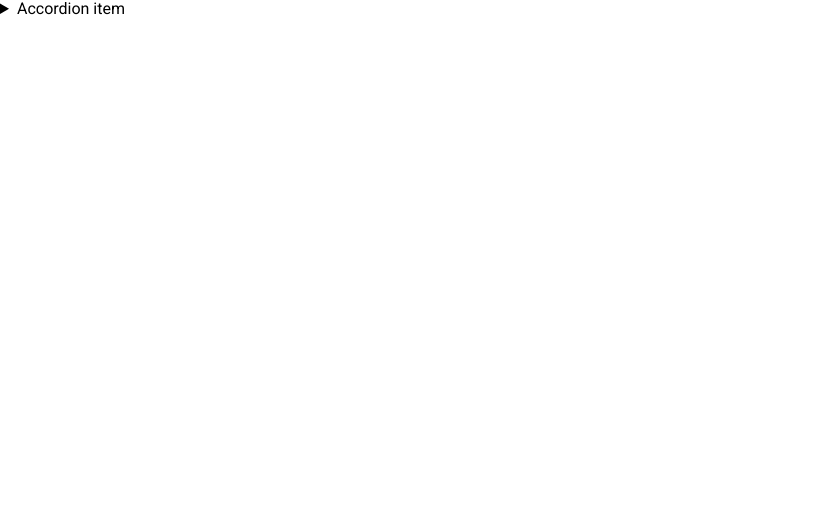
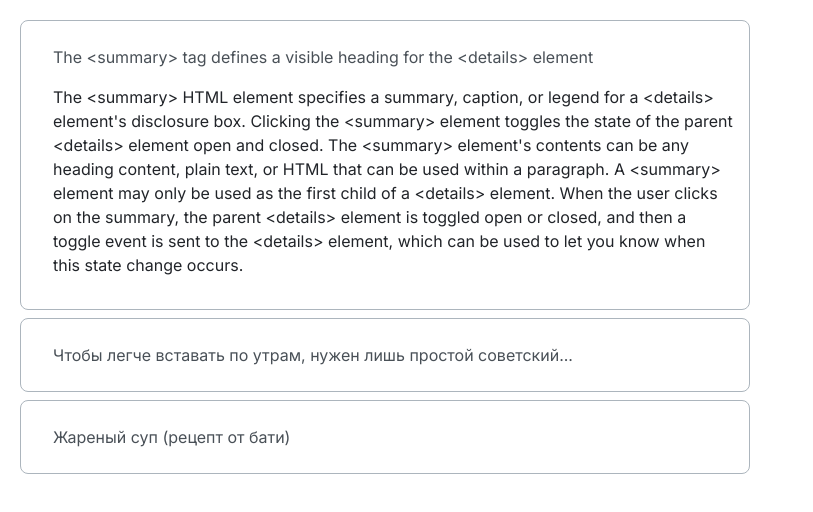
Before and after one commit to js-tasks-ru/htmlcss-20230911-4_ostgerman, a website: page 03-lection1/02-accordion/index.html in a window 1280 px wide. Shown: the whole page, without its empty margins (0-813 px from the left). Drawn offline with Linux system fonts and the light colour scheme.

Commit message:
Add accordion component

```diff
--- a/03-lection1/02-accordion/accordion.css
+++ b/03-lection1/02-accordion/accordion.css
@@ -1 +1,46 @@
-/* Стилизация аккордеона */
+.accordion__item {
+  fill: var(--background);
+  border: 1px solid var(--border);
+  border-radius: 8px;
+  margin-bottom: 8px;
+}
+
+.accordion__item:last-child {
+  margin-bottom: 0;
+}
+
+.accordion__item::-webkit-details-marker {
+  display: none;
+}
+
+.accordion__summary {
+  list-style: none;
+  padding: 24px 16px 24px 32px;
+  color: var(--caption);
+  font-family: Inter;
+  font-size: 16px;
+  font-style: normal;
+  font-weight: 400;
+  line-height: 24px;
+}
+
+.accordion__item[open] .accordion__summary {
+  padding-bottom: 0px;
+}
+
+.accordion__content {
+  margin: 0;
+  padding: 16px 16px 0px 32px;
+
+  color: var(--text);
+  font-family: Inter;
+  font-size: 16px;
+  font-style: normal;
+  font-weight: 400;
+  line-height: 24px;
+  /* 150% */
+}
+
+.accordion__content:last-child {
+  padding-bottom: 32px;
+}
--- /dev/null
+++ b/03-lection1/02-accordion/container.css
@@ -0,0 +1,4 @@
+.container {
+  width: 730px;
+  padding: 20px;
+}
--- a/03-lection1/02-accordion/index.html
+++ b/03-lection1/02-accordion/index.html
@@ -1,18 +1,63 @@
 <!DOCTYPE html>
 <!-- Страница с аккордеоном -->
 <html lang="ru">
+
 <head>
   <link rel="stylesheet" href="../../assets/css/main.css">
+  <link rel="stylesheet" href="./container.css">
   <link rel="stylesheet" href="./accordion.css">
 </head>
+
 <body>
-        <details>
-            <summary>
-                Accordion item
+  <main class="container">
+    <section class="accordion">
+      <details class="accordion__item" open>
+        <summary class="accordion__summary">
+          The &lt;summary&gt; tag defines a visible heading for the &lt;details&gt; element
         </summary>
-            <p>
-                Hidden content
+        <p class="accordion__content">
+          The &lt;summary&gt; HTML element specifies a summary, caption, or legend for a &lt;details&gt; element's
+          disclosure box. Clicking the &lt;summary&gt; element toggles the state of the parent &lt;details&gt; element
+          open
+          and closed. The &lt;summary&gt; element's contents can be any heading content, plain text, or HTML that can be
+          used within a paragraph. A &lt;summary&gt; element may only be used as the first child of a &lt;details&gt;
+          element. When the user clicks on the summary, the parent &lt;details&gt; element is toggled open or closed,
+          and
+          then a toggle event is sent to the &lt;details&gt; element, which can be used to let you know when this state
+          change occurs.
         </p>
       </details>
+      <details class="accordion__item">
+        <summary class="accordion__summary">
+          Чтобы легче вставать по утрам, нужен лишь простой советский...
+        </summary>
+        <p class="accordion__content">
+          Первое и очевидное правило, по словам врача, заключается в том, что нужно достаточное время спать ночью, чтобы
+          легко вставать по утрам. «Если вы будете высыпаться до намеченного времени пробуждения, то подъем перестанет
+          быть проблемой», — заверил он.
+        </p>
+        <p class="accordion__content">
+          Осенью и зимой утренние пробуждения могут стать особенно выраженной проблемой. Причина в том, что в холодное
+          время года темно по утрам, а в темноте активно происходит секреция гормона сна мелатонина. Многие замечали:
+          летом вставать в разы легче. Это потому, что свет даже через закрытые веки воздействует на сетчатку, подавая
+          сигнал к прекращению выработки мелатонина.
+        </p>
+      </details>
+      <details class="accordion__item">
+        <summary class="accordion__summary">
+          Жареный суп (рецепт от бати)
+        </summary>
+        <p class="accordion__content">
+          Очень интересный и вкусный суп. «Жареным» его назвали потому, что все ингредиенты супа: картофель, морковь,
+          лук, муку перед добавлением в суп обжаривают. В результате таких манипуляций морковь и лук отдают все свои
+          ароматы в масло, и суп с таким маслом становится очень ароматным. А обжаренный картофель приобретает в нём
+          особенный вкус. Отлично дополняет такой суп заправка из сметаны и муки — суп становится наваристым, густым,
+          вкусным!
+        </p>
+      </details>
+    </section>
+  </main>
+
 </body>
+
 </html>
--- a/assets/css/main.css
+++ b/assets/css/main.css
@@ -24,6 +24,11 @@
 
     --primary: var(--blue);
     --secondary: var(--purple);
+
+    --background: var(--white);
+    --border: var(--grey-3);
+    --caption: var(--grey-4);
+    --text: var(--black);
 }
 
 * {
```
Lines whose indentation alone changed are shown as unchanged.
